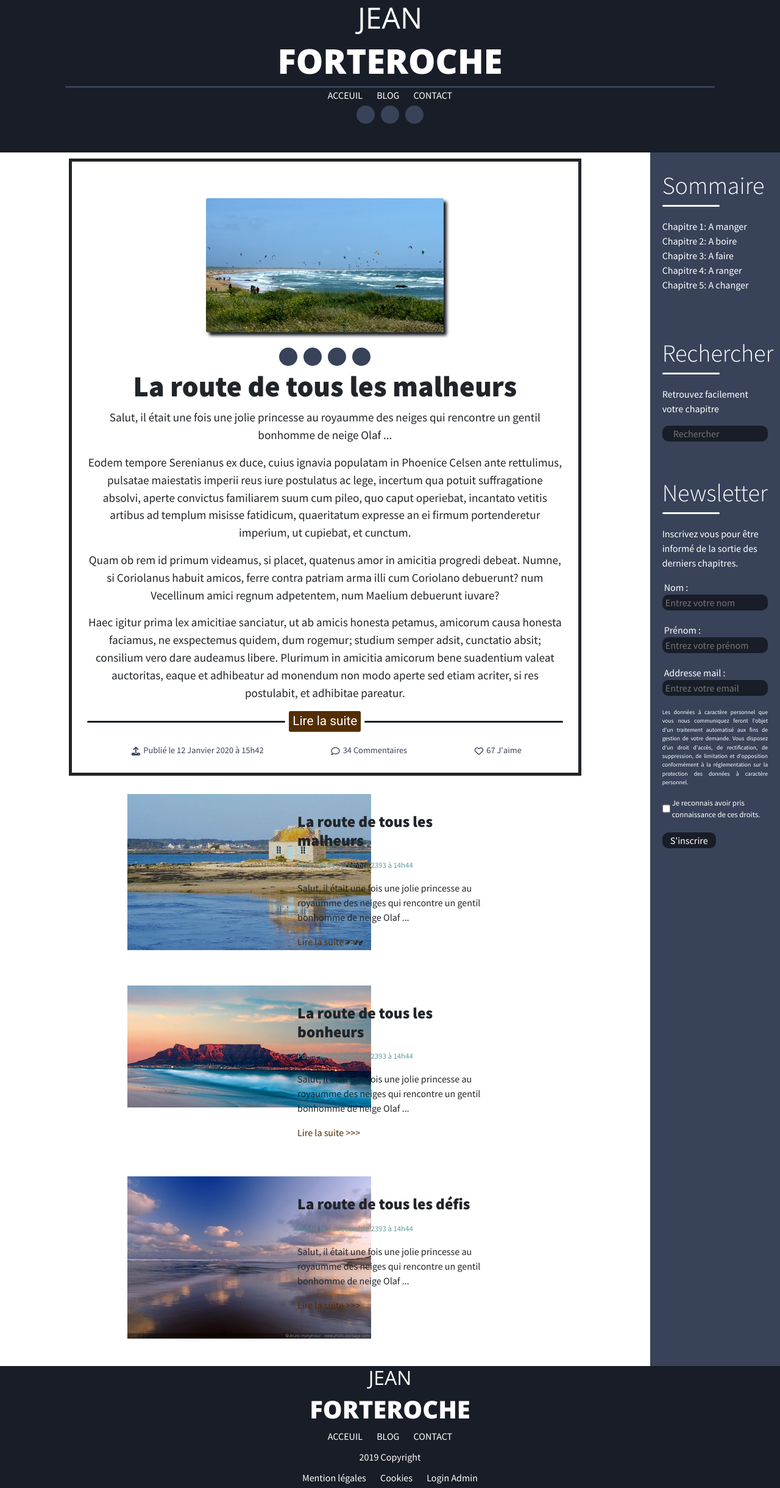
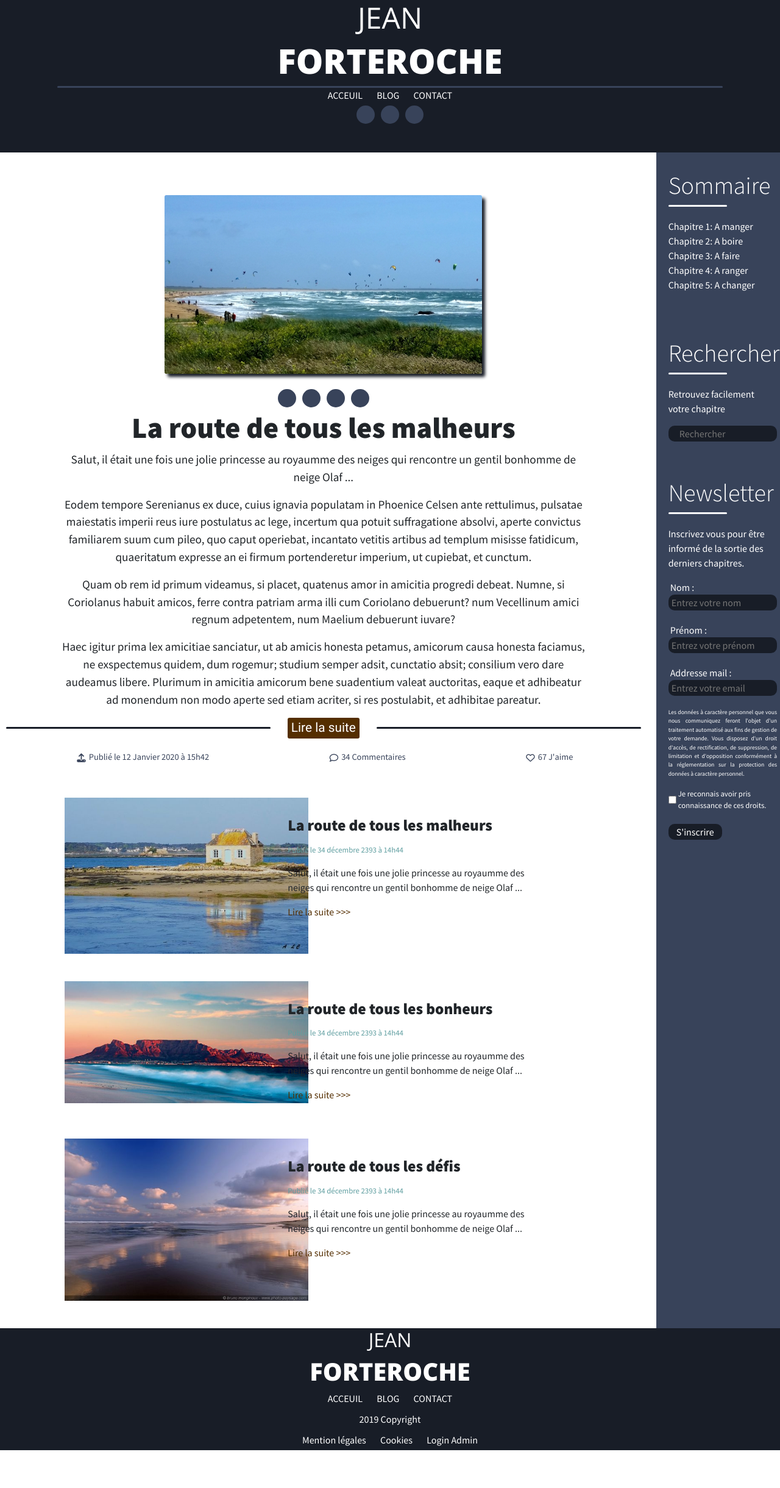
Before and after one commit to LacrotteFlorent/P4-DWJ, a PHP site: page /blog.php in a window 1280 px wide. Shown: the whole page at 61% size. After the commit the page ends 2378 px from the top, so only its background shows below. Run offline with PHP 8.4, Linux system fonts and the light colour scheme; some libraries are stand-ins or nearby versions.

Commit message:
modif bootstraps

```diff
--- a/blog.php
+++ b/blog.php
@@ -18,15 +18,15 @@
     <?php include("includes/include_head.php"); ?>
     </head>
 
-    <body class="container">
-
+    <body>
+        <div class="contenair-fluid">
             <?php include("includes/include_header.php"); ?>
 
             <div id="blogMainSplit" class="row">
                 <!-- main section with content -->
                 <section id="blogContent" class="col-10">
                     <!-- new chapter -->
-                    <section id="blogLastChapter" class="row">
+                        <section id="blogLastChapter" class="row ">
                             <div id="blogLastChapterPhoto" class="col-12">
                                 <img src="./img/chapter1.jpg"  alt="photo d'illustration du chapitre 1" />
                             </div>
@@ -39,8 +39,8 @@
                                 </div>
                             </div>
                             <div id="blogLastChapterContent" class="col-12">
-                            <div class="row">
-                                <div id="blogLastChapterText" class="col-12">
+                                <div class="row justify-content-center">
+                                    <div id="blogLastChapterText" class="col-10">
                                         <h2>La route de tous les malheurs</h2>
                                         <p>Salut, il était une fois une jolie princesse au royaumme des neiges qui rencontre un gentil bonhomme de neige Olaf ...</p>
                                         <p>Eodem tempore Serenianus ex duce, cuius ignavia populatam in Phoenice Celsen ante rettulimus, pulsatae maiestatis imperii reus iure postulatus ac lege, incertum qua potuit suffragatione absolvi, aperte convictus familiarem suum cum pileo, quo caput operiebat, incantato vetitis artibus ad templum misisse fatidicum, quaeritatum expresse an ei firmum portenderetur imperium, ut cupiebat, et cunctum.</p>
@@ -181,7 +181,7 @@
             </div>
 
             <?php include("includes/include_footer.php"); ?>
-
+        </div>
     </body>
 
 </html>
--- a/css/style.css
+++ b/css/style.css
@@ -3,9 +3,6 @@
                             /* GENERAL */
 
 
-.container {
-    max-width: 100% !important;
-}
 
 a {
     text-decoration: none;
--- a/css/styleBlog.css
+++ b/css/styleBlog.css
@@ -8,8 +8,6 @@ body {
 
 #blogContent {
     background-color: white;
-    padding-left: 10%;
-    padding-right: 10%;
 }
 
 
@@ -178,7 +176,6 @@ body {
                             /* SECTION LAST CHAPTER */
 
 #blogLastChapter {
-    border: solid 5px;
     margin-top: 10px;
     margin-bottom: 30px;
     padding: 10px;
```
Also changed, not shown: contact.php (+5 -3 lines), css/styleContact.css (added). Lines whose indentation alone changed are shown as unchanged.
